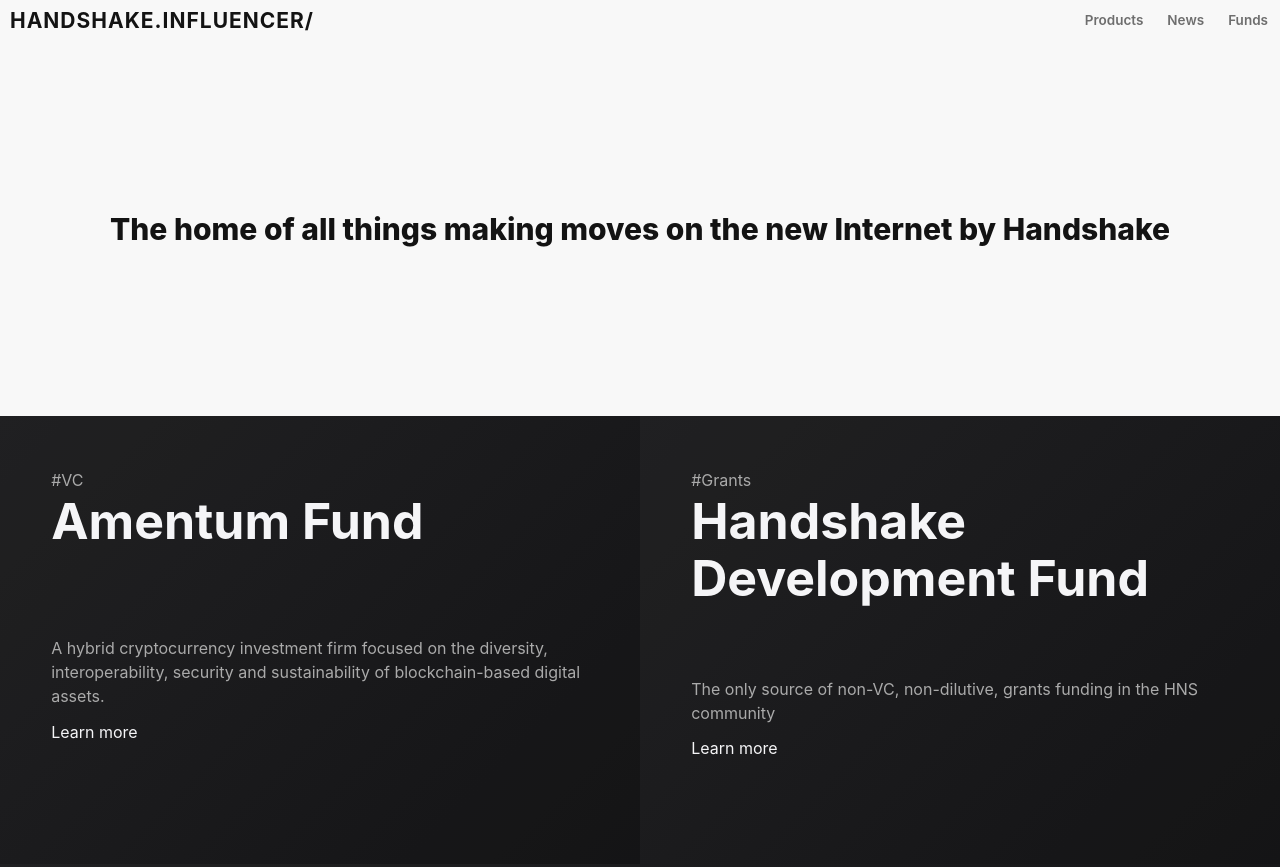
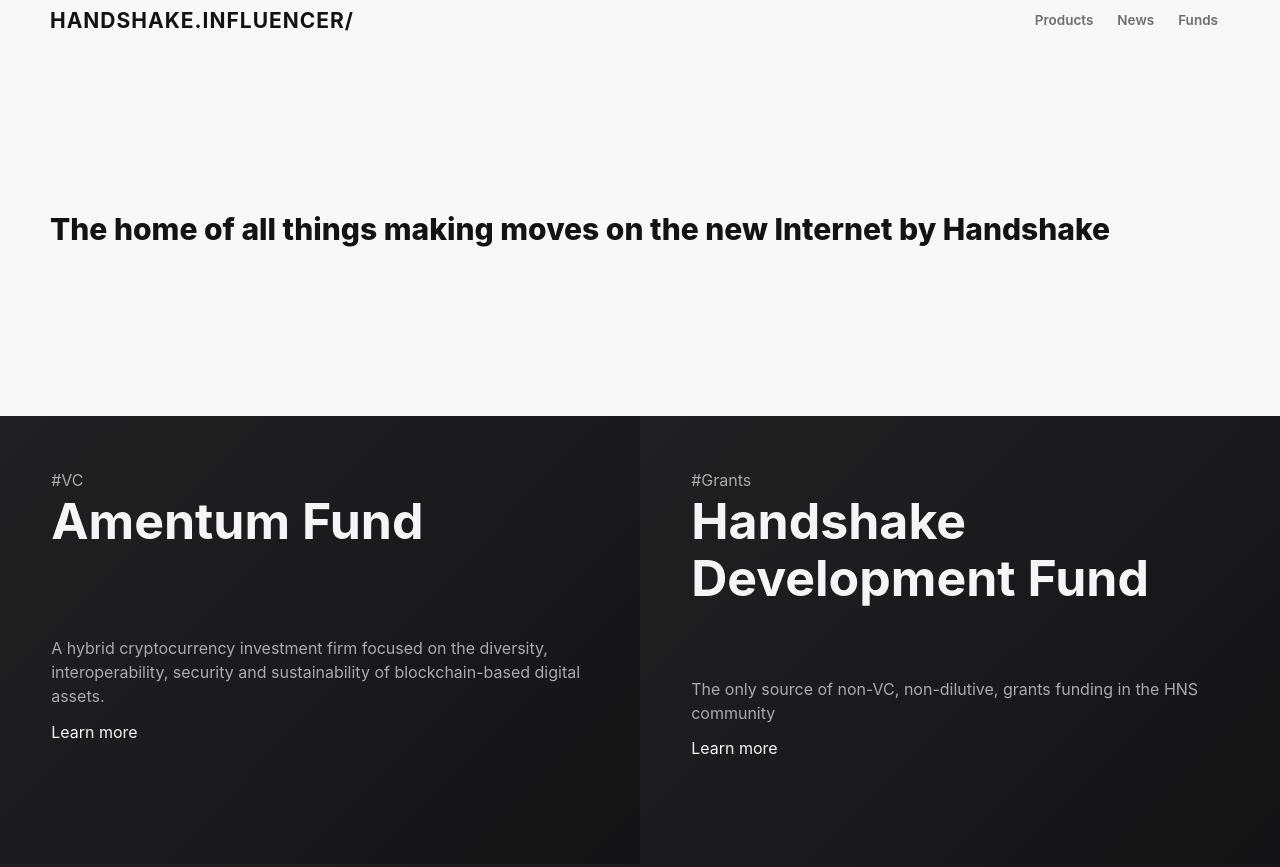
Before and after one commit to kibagateaux/handshake.influencer, a Gatsby site: page / in a window 1280 px wide. Shown: the top 867 px of the page. Built offline with nearby package versions, Linux system fonts and the light colour scheme; Gatsby itself is replaced by a stand-in of ours.

Commit message:
update card urls to work on category pages

```diff
--- a/src/components/Card/Card.js
+++ b/src/components/Card/Card.js
@@ -47,7 +47,7 @@
         }
       }
     } = this.props;
-    const influencerPagePath = category + slug
+    const influencerPagePath = `/${category+ slug}`
     return (
       <div className="post-card-content">
         <Tags tags={tags} category={category} />
--- a/src/components/Menu/Menu.js
+++ b/src/components/Menu/Menu.js
@@ -17,7 +17,7 @@
   ]
 
   return (
-    <header className={`site-head ${toggleNav ? 'site-head-open' : ''}`}>
+    <header className={`container site-head ${toggleNav ? 'site-head-open' : ''}`}>
       <div id="menu" className="site-head-container">
         <div className="site-head-logos-container">
           <a
--- a/src/pages/index.js
+++ b/src/pages/index.js
@@ -15,11 +15,11 @@
   return (
     <Layout title={siteTitle}>
       {data.site.siteMetadata.description && (
-        <header className="page-head">
+        <div className="container page-head">
           <h1 className="page-head-title">
             {data.site.siteMetadata.description}
           </h1>
-        </header>
+        </div>
       )}
       <div className="post-feed">
         {posts.map(({ node }, i) => {
--- a/src/style/screen.scss
+++ b/src/style/screen.scss
@@ -34,6 +34,11 @@
   }
 }
 
+.container {
+  margin-left: 5rem;
+  margin-right: 5rem;
+}
+
 .img {
   display: block;
   width: 100%;
@@ -65,10 +70,8 @@
 .page-head {
   display: flex;
   flex-direction: column;
-  align-items: center;
   justify-content: center;
   padding: 13vw 0;
-  margin: auto;
   text-align: left;
 }
 
@@ -205,7 +208,6 @@
 .site-head-logo {
   flex-shrink: 0;
   display: block;
-  padding: 10px;
   text-decoration: none;
   color: $color-body-font;
   font-size: 2.1rem;
--- a/src/templates/Category.js
+++ b/src/templates/Category.js
@@ -54,6 +54,7 @@
           frontmatter {
             dateAdded
             title
+            category
             description
             tags
             thumbnail {
```
